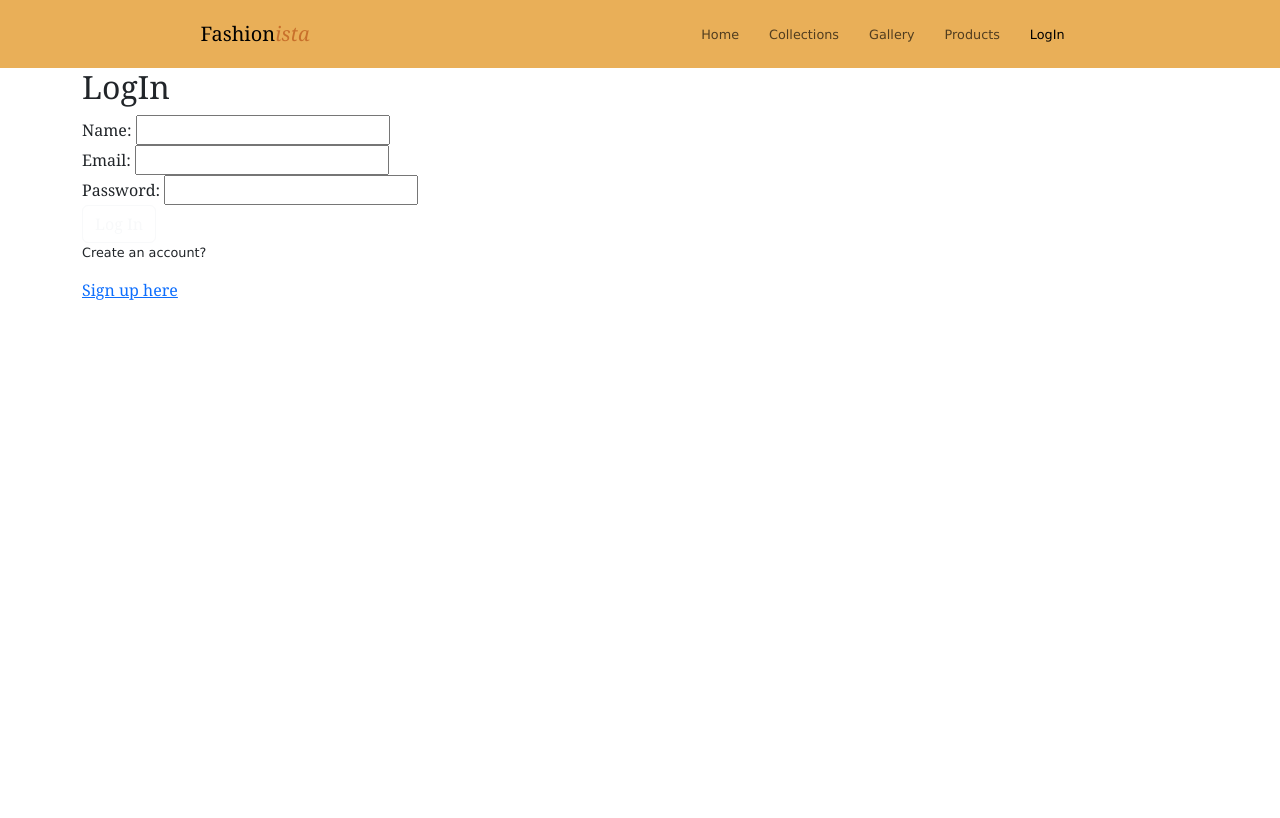
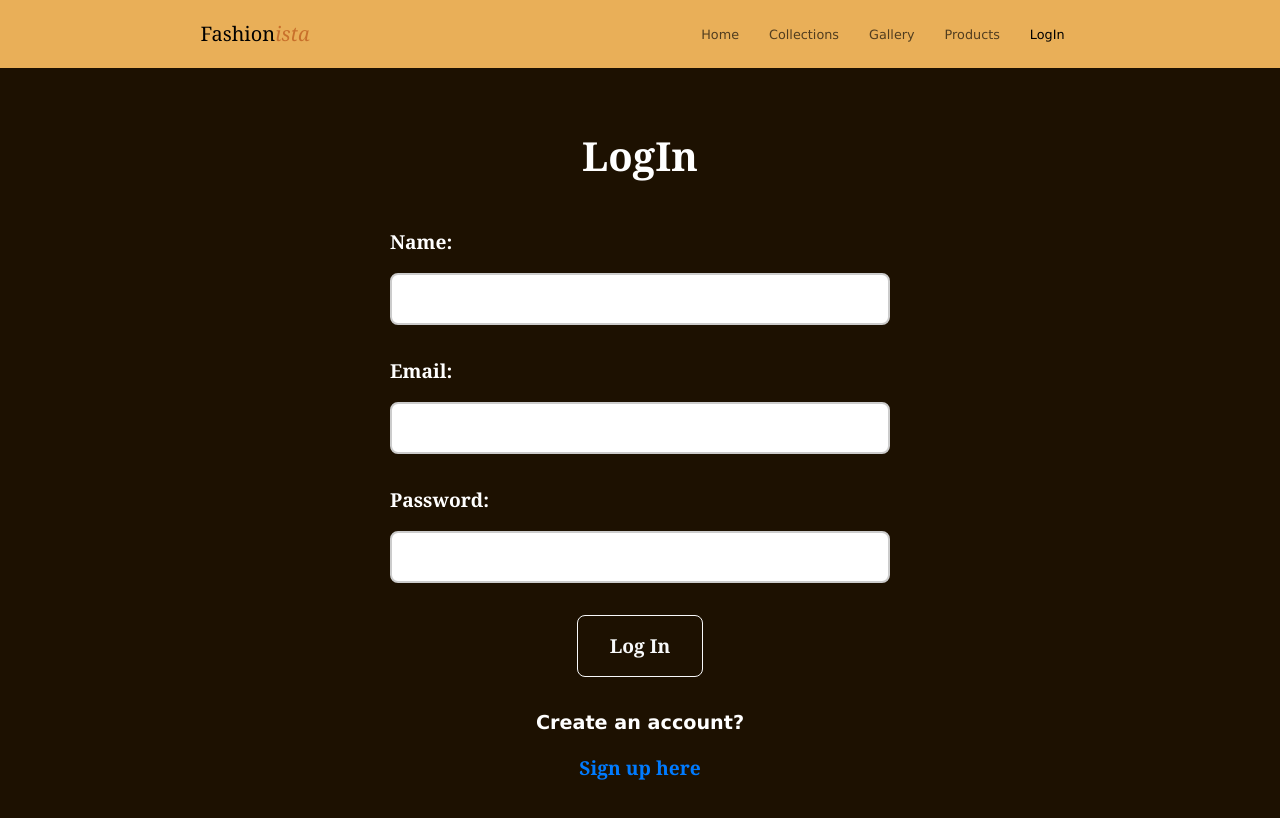
Before and after one commit to gideon767/fn, a plain HTML site: page login.html in a window 1280 px wide. Drawn offline with nearby package versions, Linux system fonts and the light colour scheme.

Commit message:
Adding changes to css file

```diff
--- a/css/styles.css
+++ b/css/styles.css
@@ -1,3 +1,6 @@
+html {
+    scroll-behavior: smooth;
+}
 body {
     font-family:Georgia, 'Times New Roman', Times, serif;
     background-color: #fff;
@@ -160,10 +163,11 @@ h1 {
 }
 .people-say-image {
     width: 10%;
-    border-radius: 100%;
+    border-radius: 50%;
     margin: 20px;
 }
 .sliding {
+    margin-top: 50px;
     box-shadow: 0 2px 8px rgba(196, 194, 194, 0.658);
     padding: 50px 50px;
     border-radius: 8px;
@@ -175,11 +179,12 @@ h1 {
 }
 .image-list {
     display: flex;
+    column-gap: 20px 20px;
 }
 .images {
     width: 20%;
 }
-
+/* Footer Section */
 .footer {
     text-align: center;
     padding: 3% 15%;
@@ -198,3 +203,78 @@ h1 {
 .footer p {
     margin-top: 20px;
 }
+/* Log-In Section */
+.signup {
+    background-color:  rgb(29, 17, 1);
+    padding: 4rem 0;
+}
+
+.signup h2 {
+    font-size: 2.5rem;
+    font-weight: 700;
+    text-align: center;
+    margin-bottom: 3rem;
+    color: #fff;
+}
+
+.signup form {
+    max-width: 500px;
+    margin: 0 auto;
+}
+
+.signup .form-group {
+    margin-bottom: 2rem;
+}
+
+.signup label {
+    display: block;
+    font-size: 1.2rem;
+    font-weight: 600;
+    margin-bottom: 1rem;
+    color: #fff;
+}
+
+.signup input[type="text"],
+.signup input[type="email"],
+.signup input[type="password"] {
+    width: 100%;
+    padding: 0.75rem;
+    font-size: 1rem;
+    font-family: Verdana, Geneva, Tahoma, sans-serif;
+    border: 2px solid #ccc;
+    border-radius: 0.5rem;
+}
+
+.signup button[type="submit"] {
+    display: block;
+    margin: 0 auto;
+    font-size: 1.2rem;
+    font-weight: 600;
+    padding: 1rem 2rem;
+    border-radius: 0.5rem;
+}
+
+.signup-message {
+    margin-top: 2rem;
+    text-align: center;
+}
+
+.signup-message p {
+    font-size: 1.2rem;
+    font-weight: 600;
+    margin-bottom: 1rem;
+    color: #fff;
+}
+
+.signup-message a {
+    font-size: 1.2rem;
+    font-weight: 600;
+    color: #007bff;
+    text-decoration: none;
+    transition: all 0.2s ease-in-out;
+}
+
+.signup-message a:hover {
+    color: #0056b3;
+    text-decoration: underline;
+}
```
